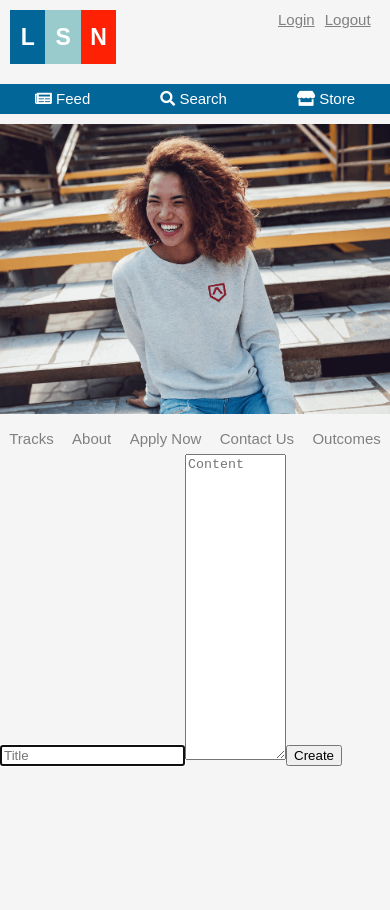
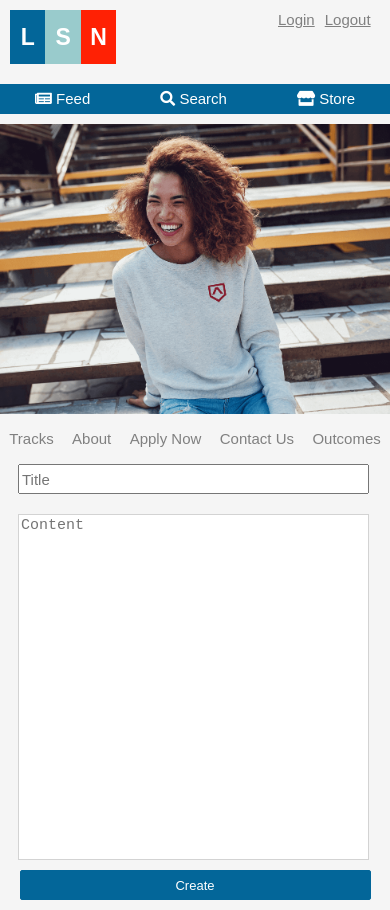
Before and after one commit to MichaelCheco/news-feed, a React (Create React App) app in the folder client/: page /create in a window 390 px wide. Before the commit the page ends 844 px from the top, so only its background shows below. Built offline with nearby package versions, Linux system fonts and the light colour scheme; a web font is replaced by a local one; what apollo-link-ws would draw is missing.

Commit message:
styling for create post component (mobile)

```diff
--- a/client/src/components/Create.js
+++ b/client/src/components/Create.js
@@ -5,7 +5,69 @@ import { POSTS_QUERY } from './Posts';
 import gql from 'graphql-tag';
 import styled from 'styled-components';
 import { POSTS_PER_PAGE } from '../constants';
+const Wrapper = styled.div`
+	@media (min-width: 375px) {
+		/* border: 1px solid red;
+		display: flex;
+		flex-direction: column; */
+	}
+`;
+const InputWrapper = styled.div`
+	@media (min-width: 375px) {
+		display: flex;
+		flex-direction: column;
+		margin-top: 1rem;
+	}
+`;
+const Input = styled.input`
+	@media (min-width: 375px) {
+		width: 90%;
+		margin-left: 1.8rem;
+		height: 3rem;
+		font-size: 1.5rem;
+		:focus {
+			outline: 0;
+		}
+	}
+`;
+const Textarea = styled.textarea`
+	@media (min-width: 375px) {
+		border: 1px solid lightgrey;
+		margin-top: 20px;
+		width: 90%;
+		font-size: 1.5rem;
+		margin-left: 1.8rem;
+		resize: none;
+		:focus {
+			outline: 0;
+		}
+	}
+`;
+const Button = styled.button`
+	@media (min-width: 375px) {
+		border: 1px solid ${props => props.theme.mediumBlue};
+		width: 90%;
+		align-self: center;
+		height: 30px;
+		border-radius: 2px;
+		margin: 1rem 0;
+		background: ${props => props.theme.mediumBlue};
+		/* position: relative;
+		top: 70%;
+		right: 90%; */
 
+		&:hover {
+			cursor: pointer;
+			opacity: 0.7;
+		}
+		outline: 0;
+		a {
+			font-size: 1.3rem;
+			white-space: nowrap;
+			color: white;
+		}
+	}
+`;
 const CREATE_POST_MUTATION = gql`
 	mutation CreatePostMutation($title: String!, $content: String!) {
 		createPost(title: $title, content: $content) {
@@ -52,7 +114,7 @@ class Create extends PureComponent {
 				}}>
 				{(createPost, { data, loading, error }) => {
 					return (
-						<div>
+						<Wrapper>
 							<form
 								onSubmit={async e => {
 									e.preventDefault();
@@ -62,15 +124,15 @@ class Create extends PureComponent {
 									});
 									this.props.history.push('/');
 								}}>
-								<div>
-									<input
+								<InputWrapper>
+									<Input
 										autoFocus
 										name="title"
 										value={this.state.title}
 										placeholder="Title"
 										onChange={this.handleChange}
 									/>
-									<textarea
+									<Textarea
 										cols="10"
 										rows="20"
 										required
@@ -79,10 +141,12 @@ class Create extends PureComponent {
 										value={this.state.content}
 										onChange={this.handleChange}
 									/>
-									<button>Create</button>
-								</div>
+									<Button>
+										<a>Create</a>
+									</Button>
+								</InputWrapper>
 							</form>
-						</div>
+						</Wrapper>
 					);
 				}}
 			</Mutation>
```
